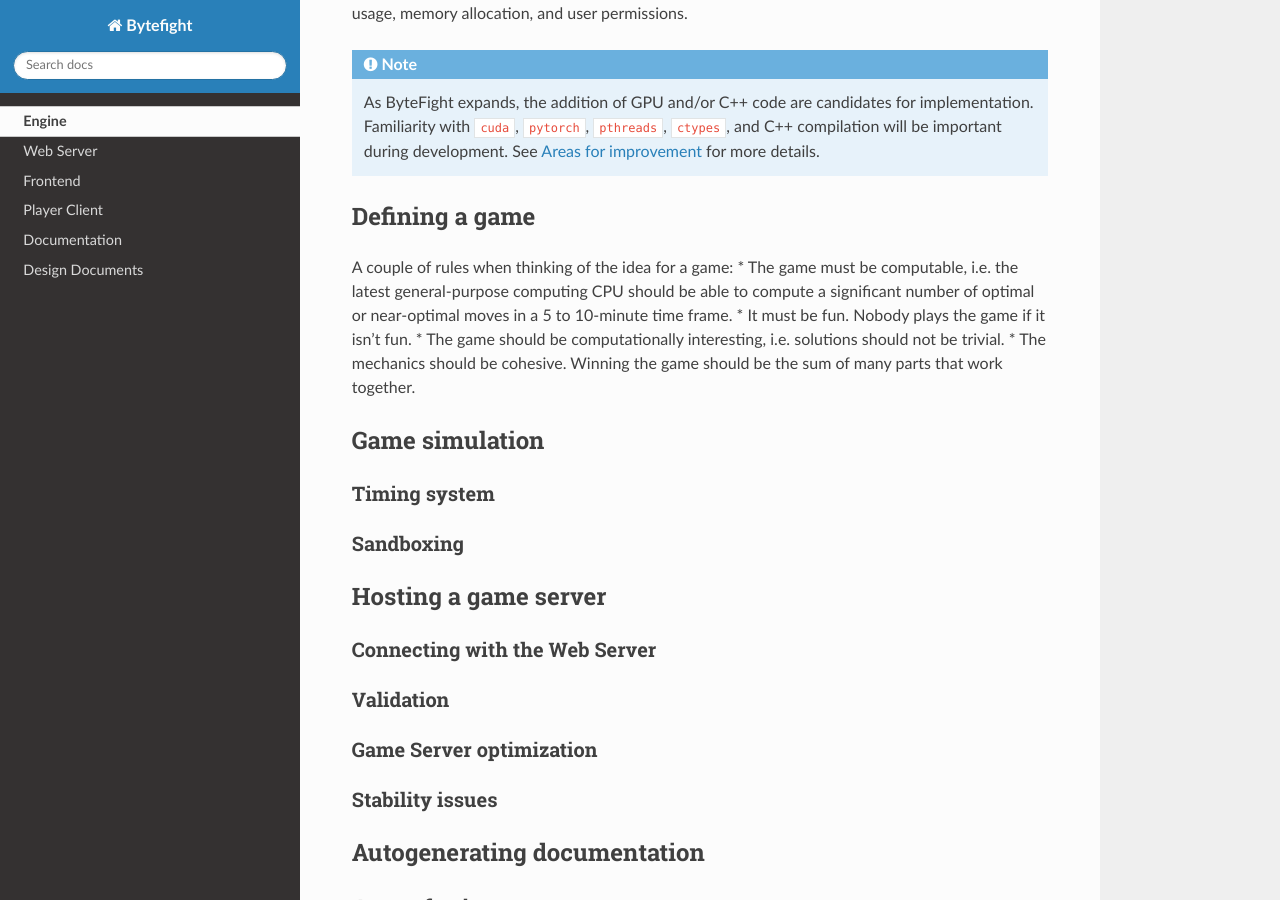
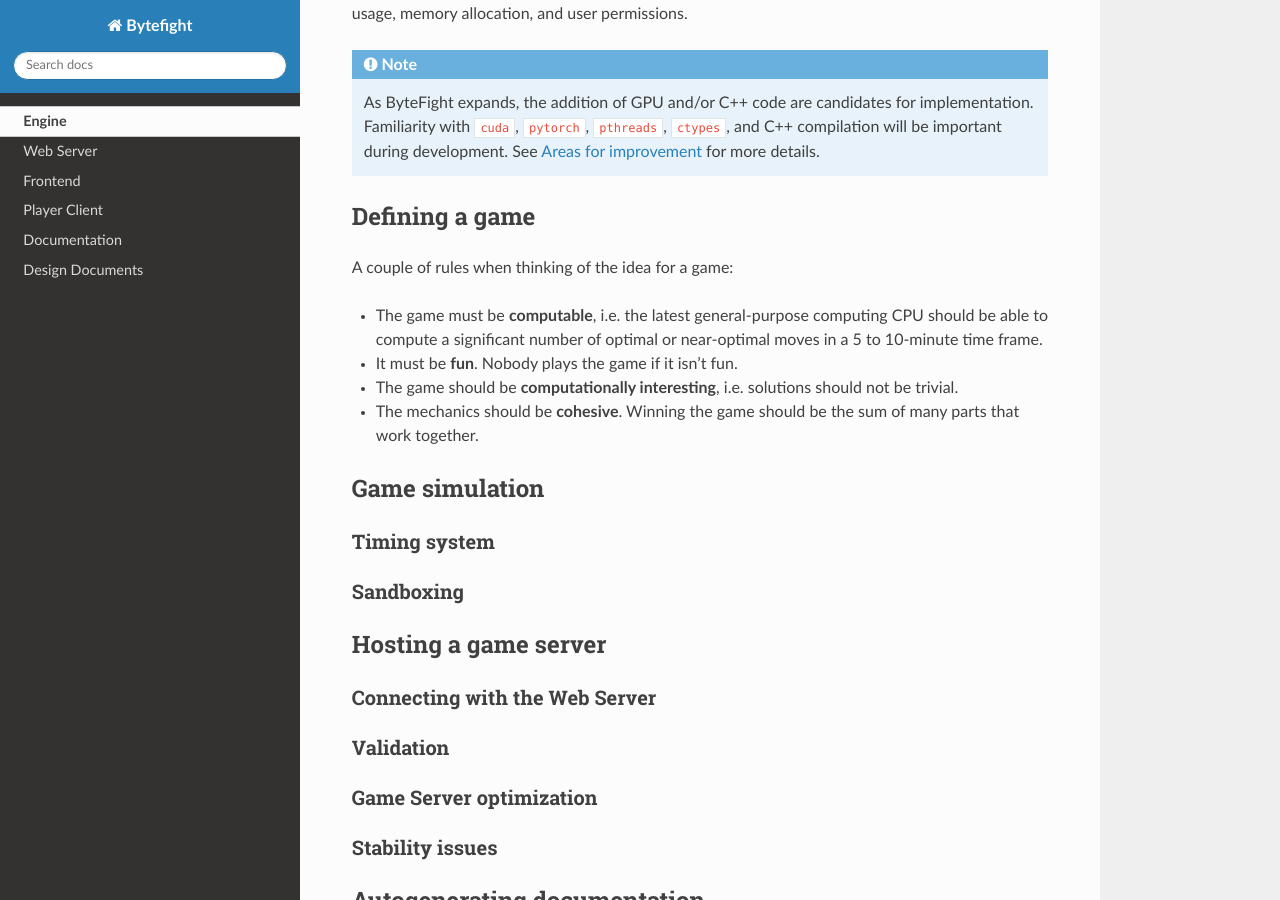
Before and after one commit to ByteFight-GT/documentation, a Sphinx documentation site: the page built from docs/source/engine.rst, in a window 1280 px wide and 900 px high, scrolled down 853 px. Built offline with Sphinx 7.4.7 and the Read the Docs theme 3.1.0, drawn with Linux system fonts in a browser that asks for light colours.

```diff
--- a/docs/source/engine.rst
+++ b/docs/source/engine.rst
@@ -24,10 +24,11 @@ operating systems such as core usage, memory allocation, and user permissions.
 Defining a game
 ---------------
 A couple of rules when thinking of the idea for a game:
-* The game must be computable, i.e. the latest general-purpose computing CPU should be able to compute a significant number of optimal or near-optimal moves in a 5 to 10-minute time frame.
-* It must be fun. Nobody plays the game if it isn't fun.
-* The game should be computationally interesting, i.e. solutions should not be trivial.
-* The mechanics should be cohesive. Winning the game should be the sum of many parts that work together.
+
+* The game must be **computable**, i.e. the latest general-purpose computing CPU should be able to compute a significant number of optimal or near-optimal moves in a 5 to 10-minute time frame.
+* It must be **fun**. Nobody plays the game if it isn't fun.
+* The game should be **computationally interesting**, i.e. solutions should not be trivial.
+* The mechanics should be **cohesive**. Winning the game should be the sum of many parts that work together.
 
 Game simulation
 ---------------
```
